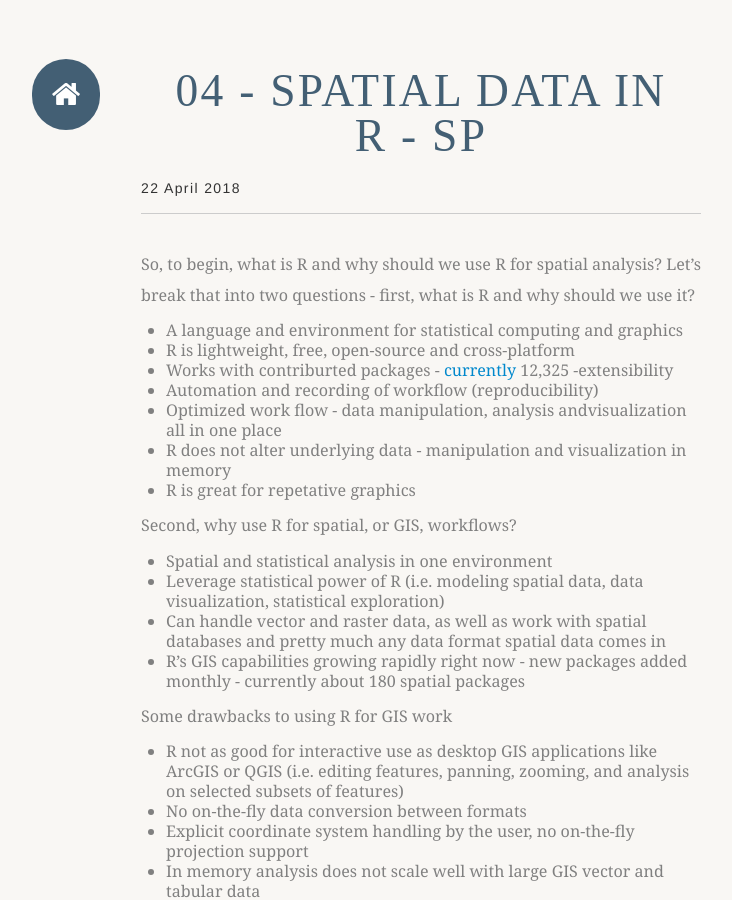
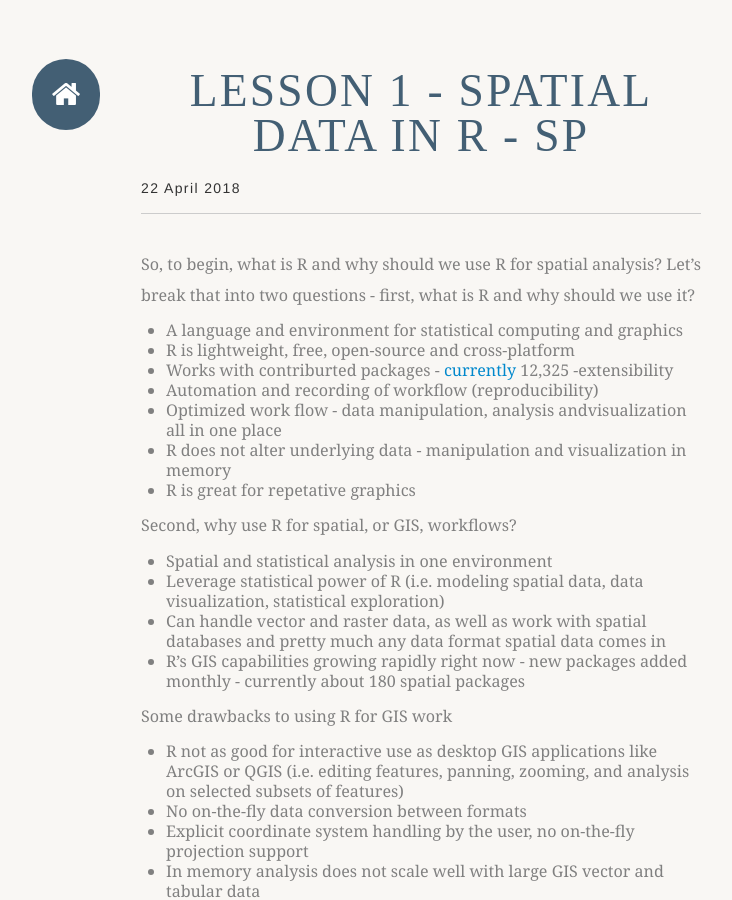
Before and after one commit to mhweber/AWRA_GIS_R_Workshop, a Jekyll site: the page built from _posts/2018-04-22-04-Spatial-Data-In-R-sp.md, in a window 1280 px wide and 900 px high. Shown: the whole window, without its empty margins (289-1021 px from the left). Built offline with Jekyll 4.4.1, drawn with Linux system fonts in a browser that asks for light colours; nearby versions of some CDN libraries; some web fonts are replaced; library files that are not in the unit come from our copies.

Commit message:
re-title spatial data in R sp

```diff
--- a/_posts/2018-04-22-04-Spatial-Data-In-R-sp.md
+++ b/_posts/2018-04-22-04-Spatial-Data-In-R-sp.md
@@ -1,5 +1,5 @@
 ---
-title: "04 - Spatial Data in R - sp"
+title: "Lesson 1 - Spatial Data in R - sp"
 author: Marc Weber
 layout: post_page
 ---
```
